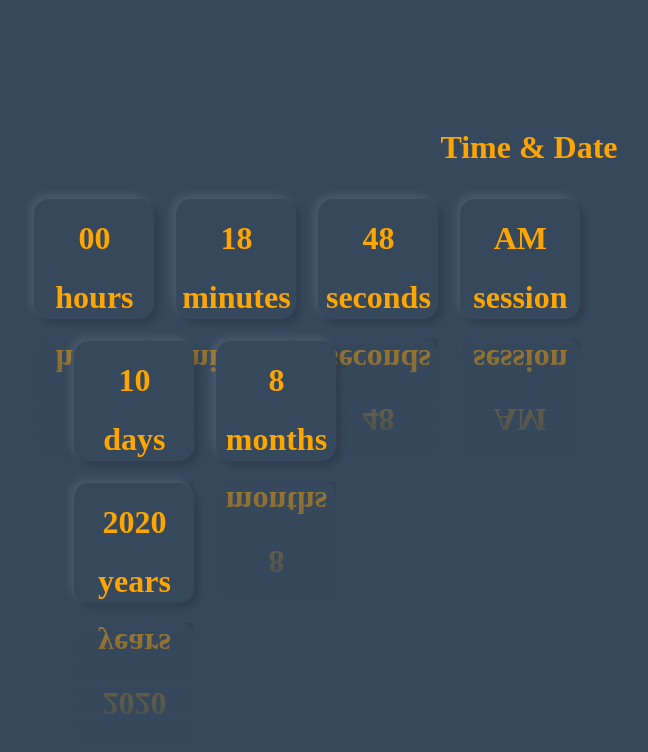
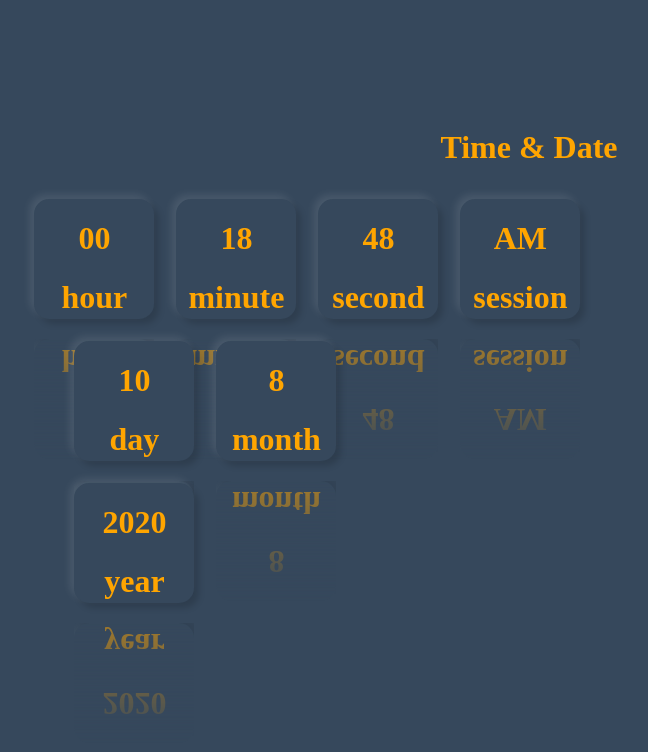
Before and after one commit to Muhammad-Sakib/digital-clock, a plain HTML site: page index.html in a window 1280 px wide. Shown: the whole page, without its empty margins (111-759 px from the left). Drawn offline with Linux system fonts and the light colour scheme.

Commit message:
Update index.html

```diff
--- a/index.html
+++ b/index.html
@@ -15,17 +15,17 @@
         <h1 style="text-align: center; color: orange;">Time &amp; Date</h1>
         <div class="time">
             <h1 id="hours">00</h1>
-            <h1>hours</h1>
+            <h1>hour</h1>
         </div>
 
         <div class="time">
             <h1 id="minutes">00</h1>
-            <h1>minutes</h1>
+            <h1>minute</h1>
         </div>
 
         <div class="time">
             <h1 id="seconds">00</h1>
-            <h1>seconds</h1>
+            <h1>second</h1>
         </div>
 
         <div class="time">
@@ -35,17 +35,17 @@
         <div class="pad">
             <div class="time">
                 <h1 id="days">00</h1>
-                <h1>days</h1>
+                <h1>day</h1>
             </div>
 
             <div class="time">
                 <h1 id="months">00</h1>
-                <h1>months</h1>
+                <h1>month</h1>
             </div>
 
             <div class="time">
                 <h1 id="years">00</h1>
-                <h1>years</h1>
+                <h1>year</h1>
             </div>
         </div>
     </div>
```
